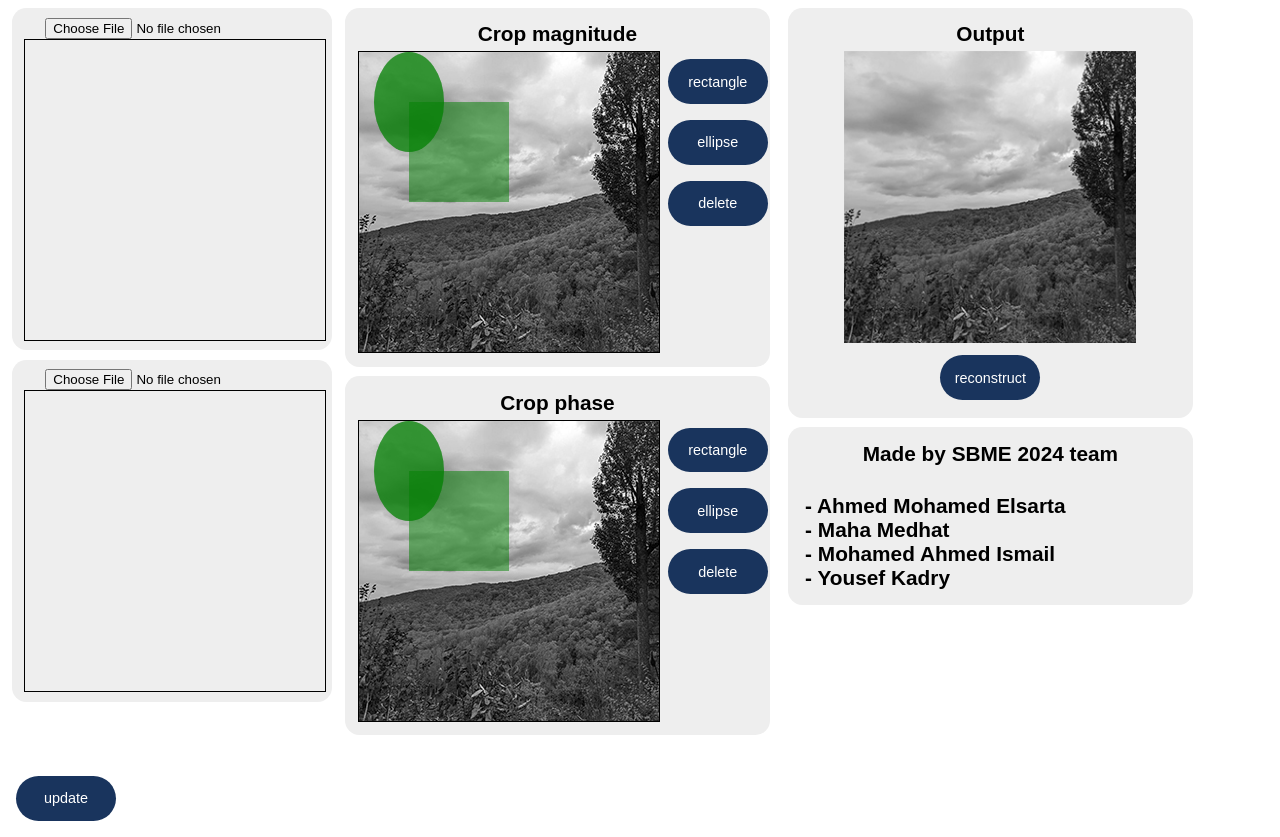
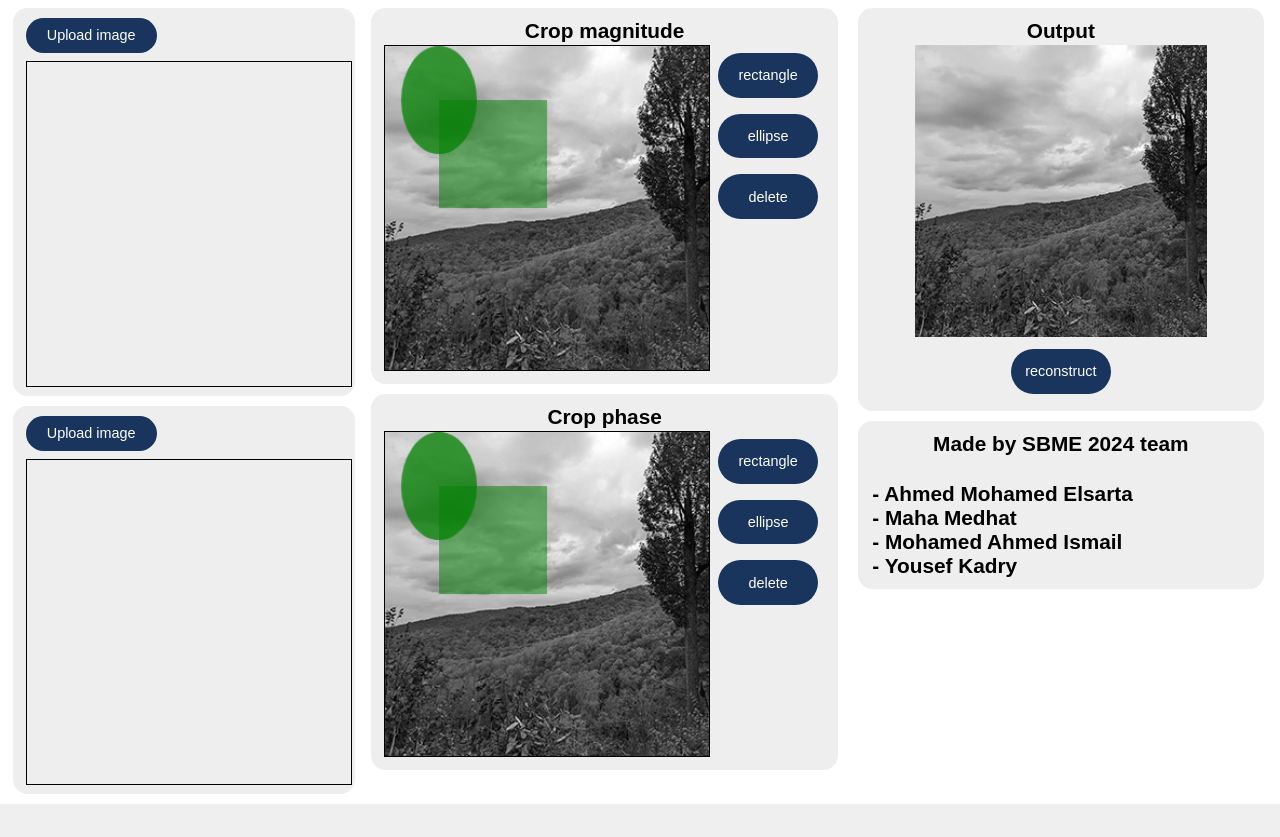
Before and after one commit to MohamedAIsmail/DSP-Task4, a Flask app: page / in a window 1280 px wide. After the commit the page ends 804 px from the top, so only its background shows below. Run offline with Flask 2, Linux system fonts and the light colour scheme; some libraries are stand-ins or nearby versions.

Commit message:
updated UI elements
adjusted elements for upload images and img frame

```diff
--- a/server/static/css/style.css
+++ b/server/static/css/style.css
@@ -9,16 +9,16 @@
 
 
 #display_image1{
-    height: 300px;
-    width: 300px;
+    height: 40.5vh;
+    width: 40.5vh;
     border: 1px solid black;
     background-position: center;
     background-size: cover;
 }
 
 #display_image2{
-    height: 300px;
-    width: 300px;
+    height: 40.5vh;
+    width: 40.5vh;
     border: 1px solid black;
     background-position: center;
     background-size: cover;
@@ -36,7 +36,7 @@
 }
 
 canvas {
-    max-height: 40.5vh;
+    height: 40.5vh;
 }
 
 /* general page styling */
@@ -50,9 +50,36 @@ h2,
 h3 {
     max-width: 100%;
     padding: 0;
-    margin: 0.3rem;
+    margin: 0.1rem;
 }
-
+input[type="file"] {
+    display: block;
+    position: absolute;
+    width: 1px;
+    height: 1px;
+    padding: 0;
+    margin: -1px;
+    overflow: hidden;
+    clip: rect(0, 0, 0, 0);
+    border: 0;
+    font-size: 0.8rem;
+  }
+.import-btn {
+    display: block;
+    width: 7rem;
+    padding: 0.6rem;
+    margin-bottom: 0.5rem;
+    cursor: pointer;
+    border: 5px #eee;
+    border-radius: 1.5rem;
+    background-color: #19345d;
+    color: white;
+    font-size: 0.9rem;
+  }
+.import-btn:hover {
+background-color: #192639;
+color: #eee;
+}
 button {
     text-align: center;
     /* display: block; */
--- a/server/templates/index.html
+++ b/server/templates/index.html
@@ -24,6 +24,9 @@
                 <!-- upper left img -->
                 <div class="section-container">
                     <form id="upload-image1-form" method="post" enctype="multipart/form-data">
+                        <label for="image_input1" class="import-btn">
+                            <i></i> Upload image
+                        </label>
                         <input id="image_input1" type="file" name="Image_File1" accept="image/jpeg, image/png, image/jpg"></input>
                         <div id="display_image1"></div>
                     </form>
@@ -31,7 +34,10 @@
                 <!-- lower left img -->
                 <div class="section-container">
                     <form id="upload-image2-form" method="post" enctype="multipart/form-data">
-                        <input id="image_input2" type="file" name="Image_File2" accept="image/jpeg, image/png, image/jpg"></input>
+                        <label for="image_input2" class="import-btn">
+                            <i class="fa fa-cloud-upload"></i> Upload image
+                        </label>
+                        <input id="image_input2" class="" type="file" name="Image_File2" accept="image/jpeg, image/png, image/jpg"></input>
                         <div id="display_image2"></div>
                     </form>
                 </div>
@@ -47,9 +53,9 @@
                         </canvas>
                     </div>
                     <div class="button-array">
-                        <button id="rect1">rectangle</button> <br>
-                        <button id="ellipse1">ellipse</button> <br>
-                        <button id="del1">delete</button> <br>
+                        <button id="rect1">rectangle</button>
+                        <button id="ellipse1">ellipse</button>
+                        <button id="del1">delete</button>
                         <!-- <img src="../static/assets/nature1.jpg" class="infographic" id="mid-figure1" alt=""> -->
                     </div>
                 </div>
@@ -96,7 +102,7 @@
             </div>
             </div>
 
-    <button onclick="update_element()">update</button>
+    <!-- <button onclick="update_element()">update</button> -->
 
     <!-- <script>
         const update_element = () => {
```
Also changed, not shown: server/static/assets/Image1.jpg, server/static/assets/Image1_Magnitude.jpg, server/static/assets/Image1_Phase.jpg, server/static/assets/Image2.jpg, server/static/assets/Image2_Magnitude.jpg, server/static/assets/Image2_Phase.jpg, 1 other file.
